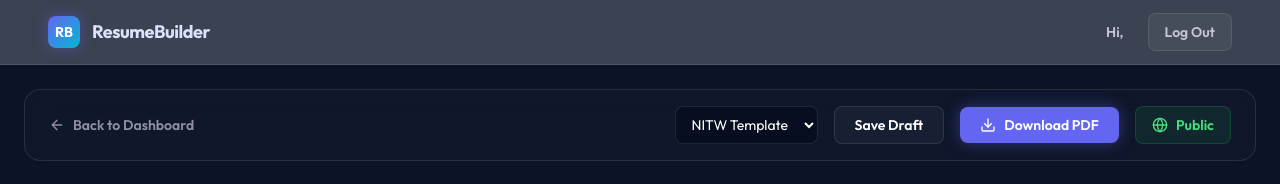
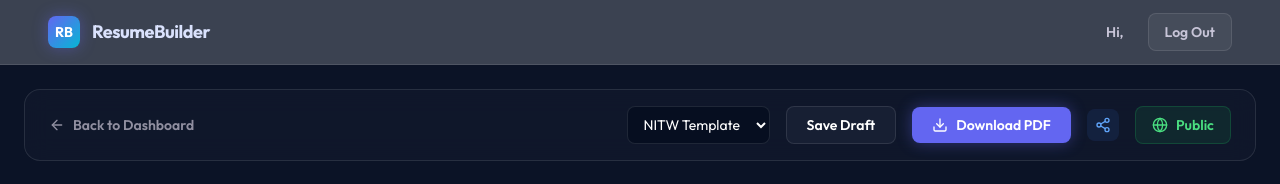
Before and after one commit to mayankjalann/resume_builder, a React (Vite) app: page /app/builder/1 in a window 1280 px wide. Both pictures are taken after a click on the button "Private". Shown: the top 184 px of the page. Built offline with nearby package versions, Linux system fonts and the light colour scheme; no server answers.

Commit message:
Download and sharing feature of resume

```diff
--- a/src/pages/ResumeBuilder.jsx
+++ b/src/pages/ResumeBuilder.jsx
@@ -11,6 +11,8 @@ import { dummyResumes } from '../assets/assets';
 // But for now, if you want to load the dummy data array to find a title, you could import it.
 
 const API_URL = '/api/resumes';
+
+
 
 const ResumeBuilder = () => {
   const { resumeId } = useParams();
@@ -84,10 +86,20 @@ const ResumeBuilder = () => {
     }
   };
 
-  const handlePrint = useReactToPrint({
-    content: () => printRef,
-    documentTitle: `${resumeData?.personal_info?.firstName || 'Resume'}_${resumeData?.personal_info?.lastName || 'Draft'}`,
-  });
+  const downloadResume=()=>{
+    window.print();
+  }
+
+  const handleShare=()=>{
+    const frontendURL=window.location.href.split('/app')[0];
+    const resumeURL=frontendURL+/view/+resumeId;
+
+    if(navigator.share){
+      navigator.share({url:resumeURL,text:"My Resume"})
+    }else{
+      alert("Share not supported in this browser");
+    }
+  }
 
   return (
     <ResumeContext.Provider value={{ resumeData, setResumeData }}>
@@ -118,12 +130,20 @@ const ResumeBuilder = () => {
               {isSaving ? 'Saving...' : 'Save Draft'}
             </button>
             <button
-              onClick={handlePrint}
+              onClick={downloadResume}
               className="flex items-center gap-2 px-5 py-2 bg-[#6366f1] hover:bg-[#4f52d6] text-white text-sm font-semibold rounded-lg shadow-[0_0_15px_rgba(99,102,241,0.4)] transition-all"
             >
               <DownloadIcon className="w-4 h-4" /> Download PDF
             </button>
-
+            {resumeData.public && (
+                <button
+                  onClick={handleShare}
+                  className="p-2 bg-blue-500/10 text-blue-400 hover:bg-blue-500/20 rounded-lg transition-colors"
+                  title="Share Public Link"
+                >
+                  <Share2 className="w-4 h-4" />
+                </button>
+              )}
             <button
               onClick={() => setResumeData({ ...resumeData, public: !resumeData.public })}
               className={`flex items-center gap-2 px-4 py-2 text-sm font-semibold rounded-lg transition-colors border ${
```
